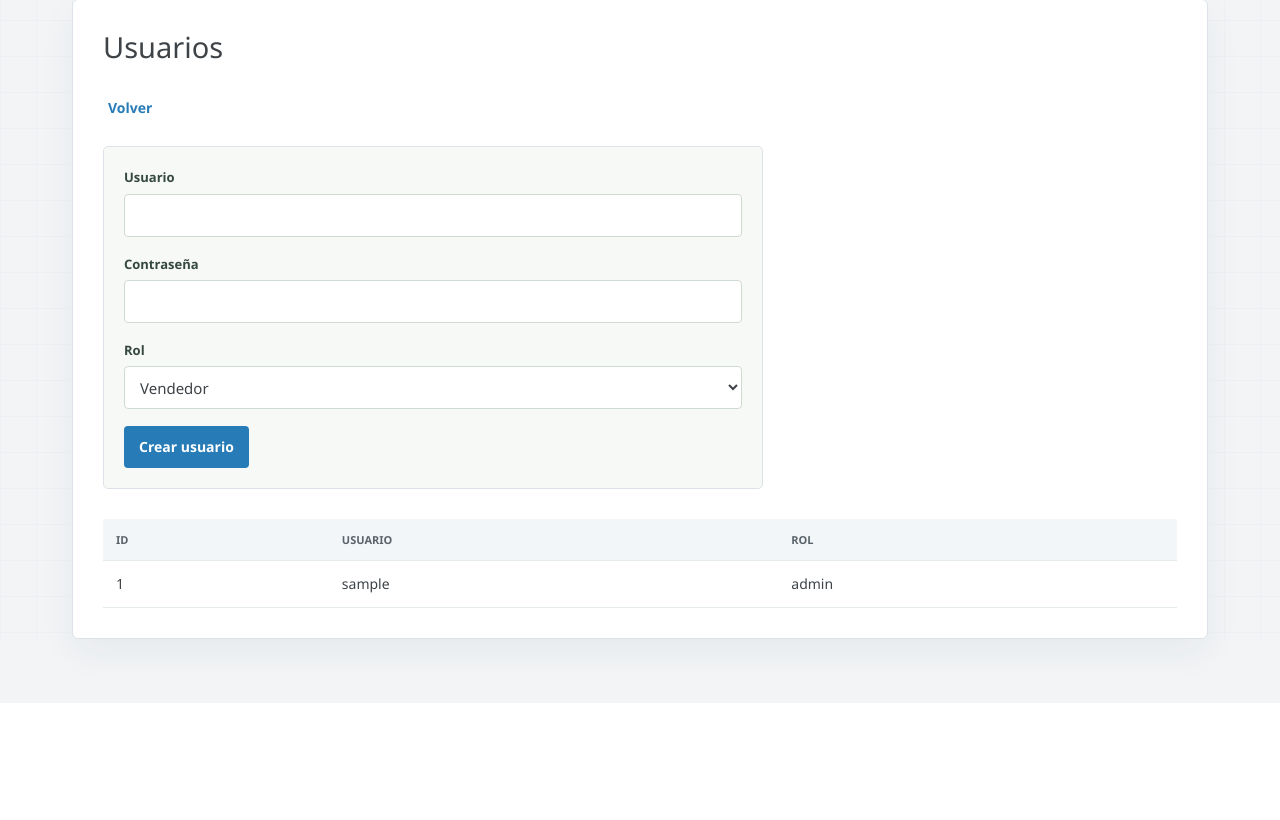
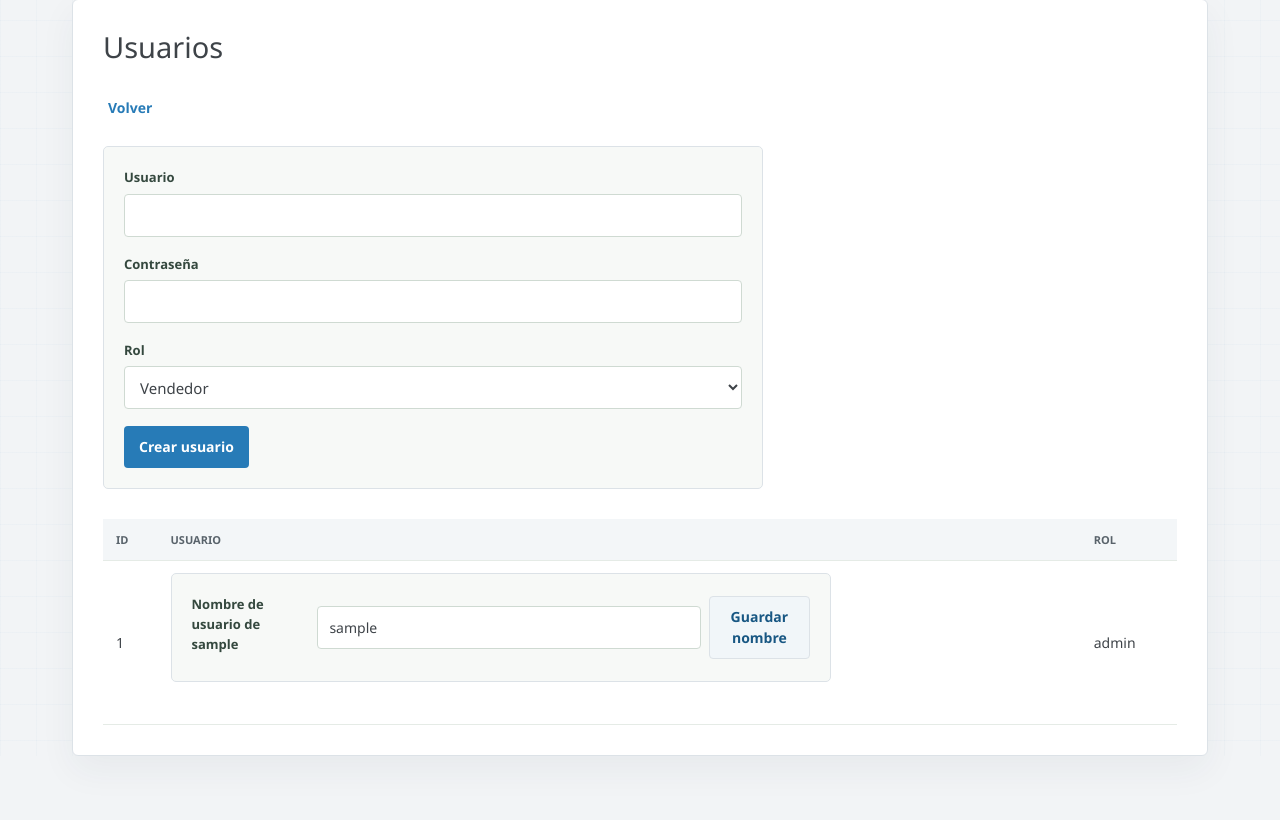
Before and after one commit to kashii1i/cotiza, a Flask app: page /admin/users in a window 1280 px wide. Shown: the part 124-944 px from the top of the page. Before the commit the page ends 827 px from the top, so only its background shows below. Run offline with Flask 3, Linux system fonts and the light colour scheme; a user stored in the database is signed in; tables that the repository leaves empty hold one stand-in row (values such as "Sample post").

Commit message:
Administración: permitir modificar nombres de usuario

```diff
--- a/app/routes/admin.py
+++ b/app/routes/admin.py
@@ -56,6 +56,26 @@ def users():
 
     users_list = User.query.order_by(User.id.asc()).all()
     return render_template("admin/users.html", users=users_list)
+
+
+@admin_bp.route("/users/<int:user_id>/username", methods=["POST"])
+@admin_required
+def update_username(user_id):
+    user = User.query.get_or_404(user_id)
+    username = request.form.get("username", "").strip()
+
+    if not username:
+        flash("El nombre de usuario es obligatorio.", "error")
+    elif len(username) > 80:
+        flash("El nombre de usuario no puede superar los 80 caracteres.", "error")
+    elif User.query.filter(User.username == username, User.id != user.id).first():
+        flash("El nombre de usuario ya está en uso.", "error")
+    else:
+        user.username = username
+        db.session.commit()
+        flash("Nombre de usuario actualizado correctamente.", "success")
+
+    return redirect(url_for("admin.users"))
 
 
 @admin_bp.route("/products", methods=["GET", "POST"])
--- a/app/templates/admin/users.html
+++ b/app/templates/admin/users.html
@@ -54,7 +54,14 @@
       {% for user in users %}
       <tr>
         <td>{{ user.id }}</td>
-        <td>{{ user.username }}</td>
+        <td>
+          <form method="post" action="{{ url_for('admin.update_username', user_id=user.id) }}" class="small-form">
+            <input type="hidden" name="csrf_token" value="{{ csrf_token() }}">
+            <label class="visually-hidden" for="username-{{ user.id }}">Nombre de usuario de {{ user.username }}</label>
+            <input type="text" name="username" id="username-{{ user.id }}" value="{{ user.username }}" maxlength="80" required>
+            <button type="submit" class="secondary-btn">Guardar nombre</button>
+          </form>
+        </td>
         <td>{{ user.role }}</td>
       </tr>
       {% endfor %}
```
Also changed, not shown: tests/test_workflow.py (+19 -0 lines).
